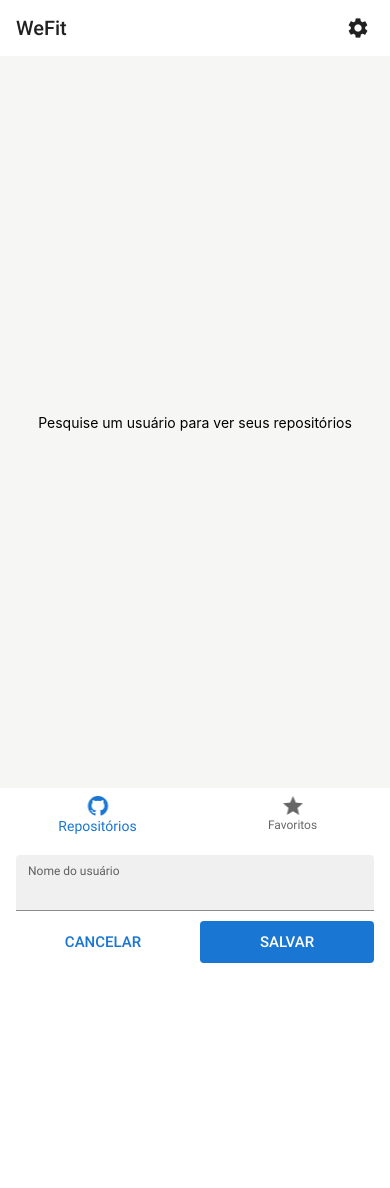
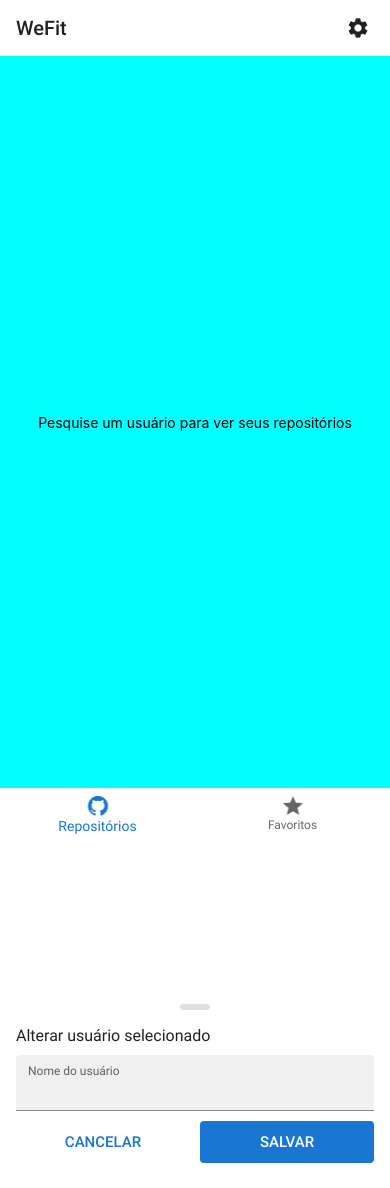
Before and after one commit to Julio1901/we-fit, a React Native app: screen /Home in a window 390 px wide. Before the commit the page ends 988 px from the top, so only its background shows below. Built offline with nearby package versions, Linux system fonts and the light colour scheme.

Commit message:
feat: bottom search component disapear fixed

```diff
--- a/src/pages/showRepositories/showRepositoriesScreen.tsx
+++ b/src/pages/showRepositories/showRepositoriesScreen.tsx
@@ -1,4 +1,4 @@
-import { Text, FlatList } from "react-native"
+import { Text, FlatList, View } from "react-native"
 import { useNavigation, ParamListBase } from "@react-navigation/native"
 import {NativeStackNavigationProp} from '@react-navigation/native-stack';
 import { EmptyScenarioContainer, MainContainer } from "./styles";
@@ -32,102 +32,11 @@
   const [showEmptyStateMessate, setShowEmptyStateMessage] = useState(true)
 
 
-
-
-  const mockResponse = () => {
-            // TODO: Remove this mock
-            // const mockRepositories: IGitHubUserRepository[] = [
-            //     {
-            //       id: 1,
-            //       name: "awesome-project",
-            //       owner: { login: "user1", id: 123, avatar_url: "https://avatars.githubusercontent.com/u/123" },
-            //       description: "This is a fantastic project!",
-            //       language: "TypeScript",
-            //       stargazers_count: 100
-            //     },
-            //     {
-            //       id: 2,
-            //       name: "cool-app",
-            //       owner: { login: "user2", id: 456, avatar_url: "https://avatars.githubusercontent.com/u/456" },
-            //       description: "Check out this amazing tool!",
-            //       language: "JavaScript",
-            //       stargazers_count: 200
-            //     },
-            //     {
-            //       id: 3,
-            //       name: "mega-library",
-            //       owner: { login: "user3", id: 789, avatar_url: "https://avatars.githubusercontent.com/u/789" },
-            //       description: "A must-have library for developers!",
-            //       language: "Python",
-            //       stargazers_count: 300
-            //     },
-            //     {
-            //       id: 4,
-            //       name: "super-tool",
-            //       owner: { login: "user4", id: 1011, avatar_url: "https://avatars.githubusercontent.com/u/1011" },
-            //       description: "Explore the possibilities with this app!",
-            //       language: "Java",
-            //       stargazers_count: 400
-            //     },
-            //     {
-            //       id: 5,
-            //       name: "amazing-website",
-            //       owner: { login: "user5", id: 1213, avatar_url: "https://avatars.githubusercontent.com/u/1213" },
-            //       description: "Simplify your workflow with this project!",
-            //       language: "Ruby",
-            //       stargazers_count: 500
-            //     },
-            //     {
-            //       id: 6,
-            //       name: "great-library",
-            //       owner: { login: "user6", id: 1415, avatar_url: "https://avatars.githubusercontent.com/u/1415" },
-            //       description: "An awesome library for developers!",
-            //       language: "TypeScript",
-            //       stargazers_count: 600
-            //     },
-            //     {
-            //       id: 7,
-            //       name: "awesome-project",
-            //       owner: { login: "user7", id: 1617, avatar_url: "https://avatars.githubusercontent.com/u/1617" },
-            //       description: "This is a fantastic project!",
-            //       language: "JavaScript",
-            //       stargazers_count: 700
-            //     },
-            //     {
-            //       id: 8,
-            //       name: "cool-app",
-            //       owner: { login: "user8", id: 1819, avatar_url: "https://avatars.githubusercontent.com/u/1819" },
-            //       description: "Check out this amazing tool!",
-            //       language: "Python",
-            //       stargazers_count: 800
-            //     },
-            //     {
-            //       id: 9,
-            //       name: "mega-library",
-            //       owner: { login: "user9", id: 2021, avatar_url: "https://avatars.githubusercontent.com/u/2021" },
-            //       description: "A must-have library for developers!",
-            //       language: "Java",
-            //       stargazers_count: 900
-            //     },
-            //     {
-            //       id: 10,
-            //       name: "super-tool",
-            //       owner: { login: "user10", id: 2223, avatar_url: "https://avatars.githubusercontent.com/u/2223" },
-            //       description: "Explore the possibilities with this app!",
-            //       language: "Ruby",
-            //       stargazers_count: 1000
-            //     }
-            //   ];
-            // setRepositories(mockRepositories)
-  }
-
-
     const fetchGitHubRepository = async () => {
         try{
           if(ownerName === '' && screenType === 'home'){
             return
           }else if (screenType === 'favorites') {
-            // setEmptyStateMessage(FAVORITES_EMPTY_STATE_MESSAGE)
             const response = await GitHubRepository.getLocalRepositories()
             if(response.length !== 0){
               setShowEmptyStateMessage(false)
@@ -137,8 +46,6 @@
             }
 
           }else{
-
-            // setEmptyStateMessage(HOME_EMPTY_STATE_MESSAGE)
             const response = await axios.get<IGitHubUserRepository[]>(getReposEndPoint(ownerName))
             if(response.data.length !== 0){
               setShowEmptyStateMessage(false)
@@ -150,105 +57,14 @@
           }
 
         }catch(error){
-            //TODO: Remove this mock
-            // const mockRepositories: IGitHubRepository[] = [
-            //     {
-            //       id: 1,
-            //       name: "awesome-project",
-            //       owner: { login: "user1", id: 123, avatar_url: "https://avatars.githubusercontent.com/u/123" },
-            //       description: "This is a fantastic project!",
-            //       language: "TypeScript",
-            //       stargazers_count: 100
-            //     },
-            //     {
-            //       id: 2,
-            //       name: "cool-app",
-            //       owner: { login: "user2", id: 456, avatar_url: "https://avatars.githubusercontent.com/u/456" },
-            //       description: "Check out this amazing tool!",
-            //       language: "JavaScript",
-            //       stargazers_count: 200
-            //     },
-            //     {
-            //       id: 3,
-            //       name: "mega-library",
-            //       owner: { login: "user3", id: 789, avatar_url: "https://avatars.githubusercontent.com/u/789" },
-            //       description: "A must-have library for developers!",
-            //       language: "Python",
-            //       stargazers_count: 300
-            //     },
-            //     {
-            //       id: 4,
-            //       name: "super-tool",
-            //       owner: { login: "user4", id: 1011, avatar_url: "https://avatars.githubusercontent.com/u/1011" },
-            //       description: "Explore the possibilities with this app!",
-            //       language: "Java",
-            //       stargazers_count: 400
-            //     },
-            //     {
-            //       id: 5,
-            //       name: "amazing-website",
-            //       owner: { login: "user5", id: 1213, avatar_url: "https://avatars.githubusercontent.com/u/1213" },
-            //       description: "Simplify your workflow with this project!",
-            //       language: "Ruby",
-            //       stargazers_count: 500
-            //     },
-            //     {
-            //       id: 6,
-            //       name: "great-library",
-            //       owner: { login: "user6", id: 1415, avatar_url: "https://avatars.githubusercontent.com/u/1415" },
-            //       description: "An awesome library for developers!",
-            //       language: "TypeScript",
-            //       stargazers_count: 600
-            //     },
-            //     {
-            //       id: 7,
-            //       name: "awesome-project",
-            //       owner: { login: "user7", id: 1617, avatar_url: "https://avatars.githubusercontent.com/u/1617" },
-            //       description: "This is a fantastic project!",
-            //       language: "JavaScript",
-            //       stargazers_count: 700
-            //     },
-            //     {
-            //       id: 8,
-            //       name: "cool-app",
-            //       owner: { login: "user8", id: 1819, avatar_url: "https://avatars.githubusercontent.com/u/1819" },
-            //       description: "Check out this amazing tool!",
-            //       language: "Python",
-            //       stargazers_count: 800
-            //     },
-            //     {
-            //       id: 9,
-            //       name: "mega-library",
-            //       owner: { login: "user9", id: 2021, avatar_url: "https://avatars.githubusercontent.com/u/2021" },
-            //       description: "A must-have library for developers!",
-            //       language: "Java",
-            //       stargazers_count: 900
-            //     },
-            //     {
-            //       id: 10,
-            //       name: "super-tool",
-            //       owner: { login: "user10", id: 2223, avatar_url: "https://avatars.githubusercontent.com/u/2223" },
-            //       description: "Explore the possibilities with this app!",
-            //       language: "Ruby",
-            //       stargazers_count: 1000
-            //     }
-            //   ];
-            // setRepositories(mockRepositories)
               console.error('Error when making request:', error);
-
-
         }
     }
 
 
-        //TODO: Implement name into dependencies to refetch when name search change
       useEffect(() => {
          fetchGitHubRepository()
       }, [ownerName, screenType]);
-
-    // const handleWithGoToFavoritesClick = () => {
-    //     navigator.navigate('Favorites')
-    // }
 
     const handleBottomSheetToggle = () => {
         setIsBottomSheetOpen(!isBottomSheetOpen);
@@ -272,19 +88,10 @@
       GitHubRepository.saveLocalRepository(repository)
     }
 
-    // const getFavoriteRepositories = async () => {
-    //   const response = await GitHubRepository.getLocalRepositories()
-    //   if(response.length === 0){
-    //     setShowEmptyStateMessage(true)
-    //   }else{
-    //     setShowEmptyStateMessage(false)
-    //   }
-    // }
 
 
   //TODO: Remove message for her to handle with request delay when screen change
     const handleWithBottomMenuFavoritesButtonPressed = () =>{
-      // getFavoriteRepositories()
       setScreenType('favorites')
       setEmptyStateMessage(FAVORITES_EMPTY_STATE_MESSAGE)
     }
@@ -310,9 +117,12 @@
 
                             />
               )}
-              {/* {repositories?.length === 0 && screenType === 'favorites'? (<EmptyScenarioContainer><Text>Você não possui repositórios favoritados</Text></EmptyScenarioContainer>) : null} */}
+
+
               <Animated.View style={{ height: bottomSheetHeight, backgroundColor: 'rgba(52, 52, 52, 0.8)', borderTopLeftRadius: 4, borderTopRightRadius: 4}}>
-                    <BottomSearchComponent onCancelPressed={handleBottomSheetToggle} onSavePressed={handleWithSaveButtonPressed} bottomSheetIsOpen={isBottomSheetOpen}/>
+                    <View style={{ marginTop: isBottomSheetOpen ? 0 : 200 }}>
+                      <BottomSearchComponent onCancelPressed={handleBottomSheetToggle} onSavePressed={handleWithSaveButtonPressed} bottomSheetIsOpen={isBottomSheetOpen}/>
+                    </View>
               </Animated.View>
              {!isBottomSheetOpen ? ( <BottomNavigationComponent type="repositories" onFavoriteButtonClicked={handleWithBottomMenuFavoritesButtonPressed} onRepositoriesButtonClicked={handleWithBottomMenuRepositoriesButtonPressed} />) : null}
         </MainContainer>
--- a/src/pages/showRepositories/styles.ts
+++ b/src/pages/showRepositories/styles.ts
@@ -5,6 +5,7 @@
     flex: 1;
     flex-direction: column;
     background-color: #F6F6F5;
+    background-color: aqua;
 `
 
 export const EmptyScenarioContainer = styled.View`
```
Also changed, not shown: src/componentes/bottomSearchComponent/styles.ts (line endings or trailing spaces).
